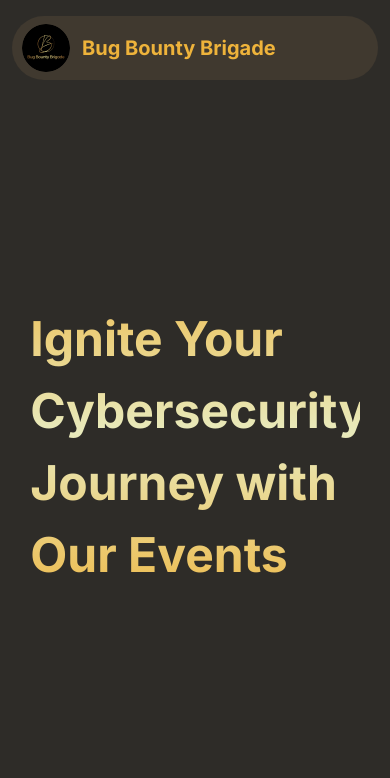
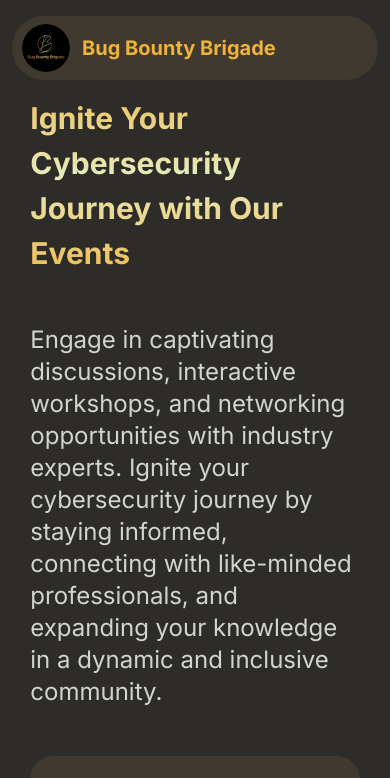
Before and after one commit to Bug-Bounty-Brigade/Bug-Bounty-Brigade-Main-Website, a Next.js app: page /events in a window 390 px wide. Shown: the top 778 px of the page. Built offline with nearby package versions, Linux system fonts and the light colour scheme.

Commit message:
fix event page responsiveness

```diff
--- a/app/events/page.tsx
+++ b/app/events/page.tsx
@@ -64,11 +64,11 @@ const events: EventPosts[] = [
 const Events = () => {
   return (
     <PageLayout>
-      <header className="flex gap-12 w-full items-center">
-        <h2 className="heading font-[700] w-full text-[48px]">
+      <header className="flex flex-col md:flex-row gap-12 w-full items-center">
+        <h2 className="text-[30px] heading font-[700] w-full md:text-[48px]">
           Ignite Your Cybersecurity Journey with Our Events
         </h2>
-        <p className="text-[18px] font-[400] w-full text-color">
+        <p className="text-2xl md:text-[18px] font-[400] w-full text-color">
           Engage in captivating discussions, interactive workshops, and
           networking opportunities with industry experts. Ignite your
           cybersecurity journey by staying informed, connecting with like-minded
@@ -76,7 +76,7 @@ const Events = () => {
           community.
         </p>
       </header>
-      <div className="grid grid-cols-3 gap-x-6 gap-y-12 justify-stretch w-full py-12">
+      <div className="grid grid-cols-1 md:grid-cols-3 gap-x-6 gap-y-12 justify-stretch w-full py-12">
         {events.map((event, index) => (
           <div
             key={index}
```
